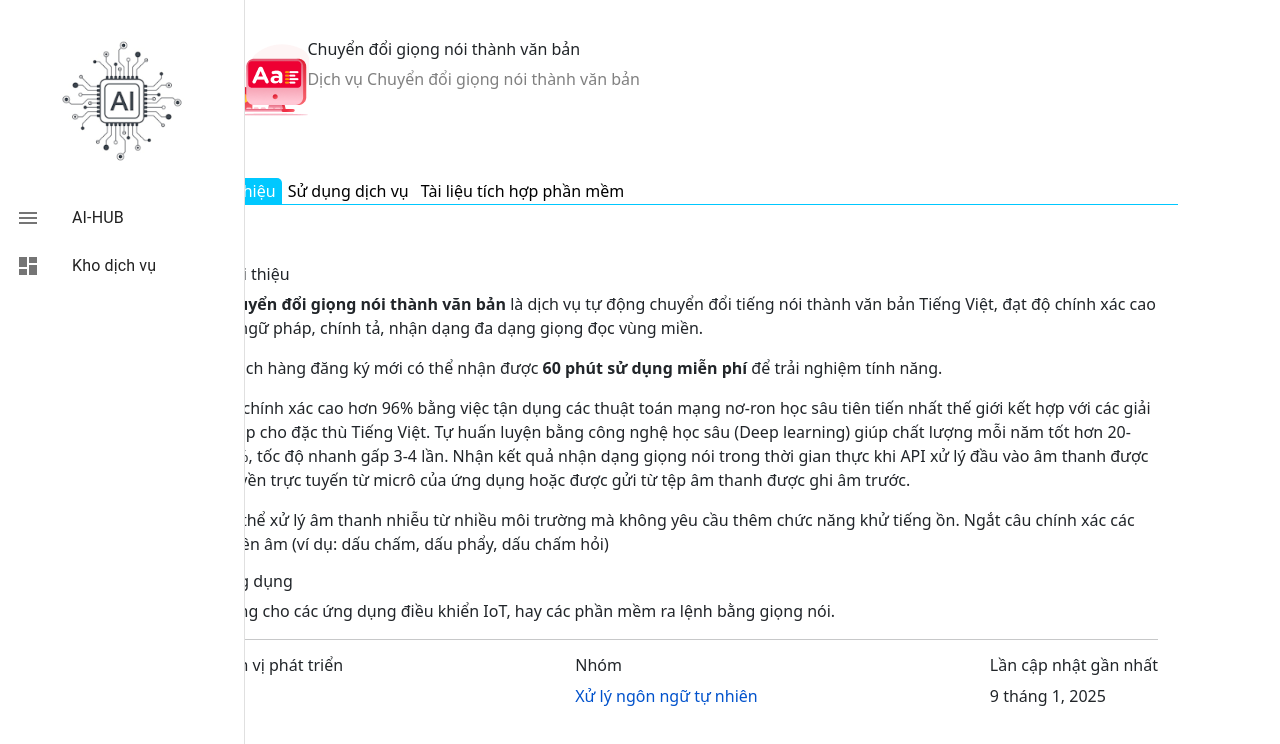
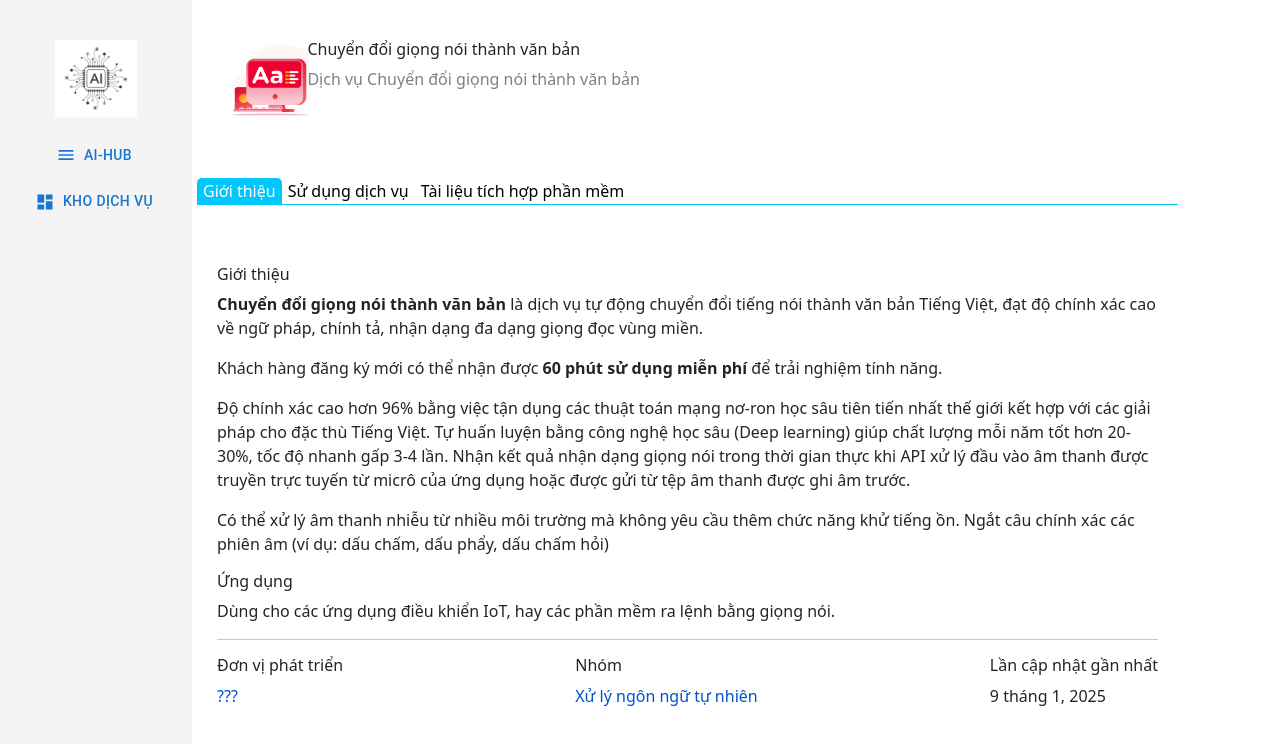
Before and after one commit to ducndahe181048/ai-hub, a React (Create React App) app: page / in a window 1280 px wide. Shown: the top 744 px of the page. Built offline with nearby package versions, Linux system fonts and the light colour scheme.

Commit message:
Update Sidebar.js

```diff
--- a/src/components/Sidebar.js
+++ b/src/components/Sidebar.js
@@ -1,43 +1,21 @@
-// import React from 'react'
-
-// function Sidebar() {
-//     return (
-//         <div className="sidebar">
-//             <h6>AI-HUB</h6>
-//             <ul>
-//                 <li><a href="#home">Home</a></li>
-//                 <li><a href="#services">Services</a></li>
-//                 <li><a href="#clients">Clients</a></li>
-//                 <li><a href="#contact">Contact</a></li>
-//             </ul>
-//         </div>
-//     )
-// }
-
-// export default Sidebar
-
-import React from 'react';
-import { Drawer, List, ListItem, ListItemIcon, ListItemText } from '@mui/material';
+import React from 'react'
+import { Button } from '@mui/material';
 import DashboardIcon from '@mui/icons-material/Dashboard';
 import MenuIcon from '@mui/icons-material/Menu';
 import artificial_intelligence from '../assets/artificial_intelligence_image.png';
 
-const Sidebar = () => {
+function Sidebar() {
   return (
-    <Drawer variant="permanent" anchor="left">
-      <List style={{ display: 'flex', flexDirection: 'column', justifyContent: 'center', alignItems: 'center' }}>
-        <img src={artificial_intelligence} alt='artificial intelligence' style={{ width: '80%', padding: '20px' }} />
-        <ListItem button>
-          <ListItemIcon style={{  }}><MenuIcon /></ListItemIcon>
-          <ListItemText primary="AI-HUB" />
-        </ListItem>
-        <ListItem button>
-          <ListItemIcon><DashboardIcon /></ListItemIcon>
-          <ListItemText primary="Kho dịch vụ" />
-        </ListItem>
-      </List>
-    </Drawer>
-  );
-};
+    <div className="sidebar" style={{ width: '15%', height: '100vh', backgroundColor: '#f4f4f4', padding: '20px', position: 'fixed', left: 0, top: 0 }}>
+      <img src={artificial_intelligence} alt='artificial intelligence' style={{ width: '80%', padding: '20px', margin: '0 auto', display: 'block' }} />
+      <Button startIcon={<MenuIcon />} style={{ width: '100%', marginBottom: '10px' }}>
+        AI-HUB
+      </Button>
+      <Button startIcon={<DashboardIcon />} style={{ width: '100%', marginBottom: '10px' }}>
+        Kho dịch vụ
+      </Button>
+    </div>
+  )
+}
 
-export default Sidebar;
+export default Sidebar
```
